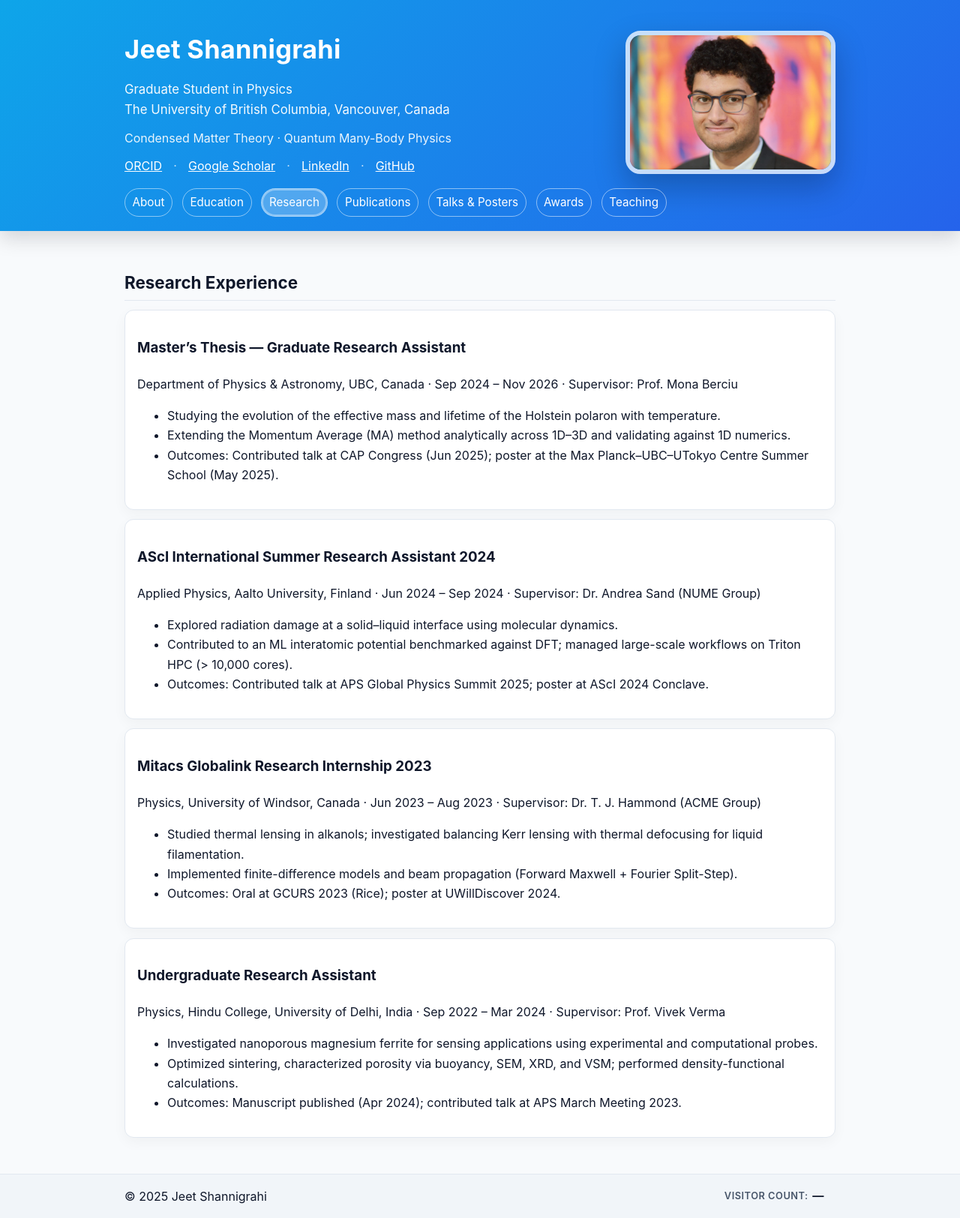
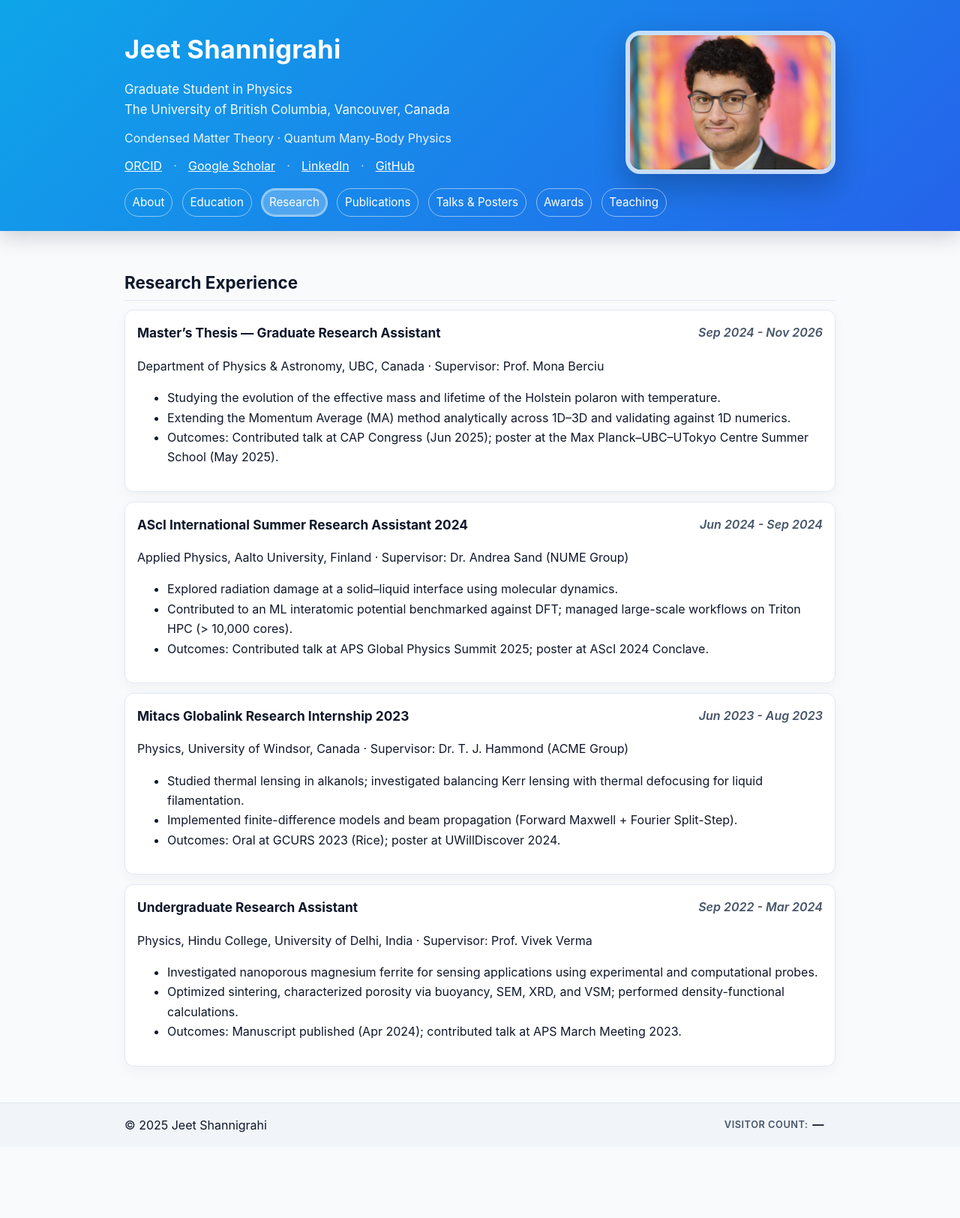
Before and after one commit to JeetShannigrahi21/JeetShannigrahi21.github.io, a Jekyll site: the page built from research/index.md, in a window 1280 px wide. Shown: the whole page at 75% size. Built offline with Jekyll 4.4.1, drawn with Linux system fonts in a browser that asks for light colours; after the commit the page ends 1529 px from its top, so only the background shows below that.

Commit message:
Align research titles with dates

```diff
--- a/assets/css/style.css
+++ b/assets/css/style.css
@@ -19,6 +19,9 @@ html,body{margin:0;padding:0;font-family:Inter,ui-sans-serif,system-ui,-apple-sy
 .section h2{font-size:1.4rem;margin-bottom:.5rem;padding-bottom:.25rem;border-bottom:1px solid var(--line)}
 .items{margin:0;padding-left:1.2rem}.items li{margin:.3rem 0}
 .card{background:var(--card);border:1px solid var(--line);border-radius:12px;padding:1rem;margin:.8rem 0 0;box-shadow:0 6px 18px rgba(2,6,23,.04)}
+.card-header{display:flex;justify-content:space-between;align-items:flex-start;gap:.9rem;flex-wrap:wrap}
+.card-header h3{margin:0;font-size:1.08rem}
+.card-header .date{color:var(--muted);font-style:italic;font-weight:600;white-space:nowrap}
 .table-wrap{overflow-x:auto}
 table{width:100%;border-collapse:collapse;background:var(--card);border:1px solid var(--line);border-radius:8px}
 thead th{background:#f1f5f9;text-align:left;padding:.6rem;font-weight:600}
--- a/research/index.md
+++ b/research/index.md
@@ -6,8 +6,11 @@ title: Research
 <section id="research" class="section">
   <h2>Research Experience</h2>
   <article class="card">
-    <h3>Master’s Thesis — Graduate Research Assistant</h3>
-    <p class="meta">Department of Physics &amp; Astronomy, UBC, Canada · Sep 2024 &ndash; Nov 2026 · Supervisor: Prof. Mona Berciu</p>
+    <div class="card-header">
+      <h3>Master’s Thesis — Graduate Research Assistant</h3>
+      <span class="date">Sep 2024 - Nov 2026</span>
+    </div>
+    <p class="meta">Department of Physics &amp; Astronomy, UBC, Canada · Supervisor: Prof. Mona Berciu</p>
     <ul>
       <li>Studying the evolution of the effective mass and lifetime of the Holstein polaron with temperature.</li>
       <li>Extending the Momentum Average (MA) method analytically across 1D&ndash;3D and validating against 1D numerics.</li>
@@ -16,8 +19,11 @@ title: Research
   </article>
 
   <article class="card">
-    <h3>AScI International Summer Research Assistant 2024</h3>
-    <p class="meta">Applied Physics, Aalto University, Finland · Jun 2024 &ndash; Sep 2024 · Supervisor: Dr. Andrea Sand (NUME Group)</p>
+    <div class="card-header">
+      <h3>AScI International Summer Research Assistant 2024</h3>
+      <span class="date">Jun 2024 - Sep 2024</span>
+    </div>
+    <p class="meta">Applied Physics, Aalto University, Finland · Supervisor: Dr. Andrea Sand (NUME Group)</p>
     <ul>
       <li>Explored radiation damage at a solid&ndash;liquid interface using molecular dynamics.</li>
       <li>Contributed to an ML interatomic potential benchmarked against DFT; managed large-scale workflows on Triton HPC (&gt; 10,000 cores).</li>
@@ -26,8 +32,11 @@ title: Research
   </article>
 
   <article class="card">
-    <h3>Mitacs Globalink Research Internship 2023</h3>
-    <p class="meta">Physics, University of Windsor, Canada · Jun 2023 &ndash; Aug 2023 · Supervisor: Dr. T. J. Hammond (ACME Group)</p>
+    <div class="card-header">
+      <h3>Mitacs Globalink Research Internship 2023</h3>
+      <span class="date">Jun 2023 - Aug 2023</span>
+    </div>
+    <p class="meta">Physics, University of Windsor, Canada · Supervisor: Dr. T. J. Hammond (ACME Group)</p>
     <ul>
       <li>Studied thermal lensing in alkanols; investigated balancing Kerr lensing with thermal defocusing for liquid filamentation.</li>
       <li>Implemented finite-difference models and beam propagation (Forward Maxwell + Fourier Split-Step).</li>
@@ -36,8 +45,11 @@ title: Research
   </article>
 
   <article class="card">
-    <h3>Undergraduate Research Assistant</h3>
-    <p class="meta">Physics, Hindu College, University of Delhi, India · Sep 2022 &ndash; Mar 2024 · Supervisor: Prof. Vivek Verma</p>
+    <div class="card-header">
+      <h3>Undergraduate Research Assistant</h3>
+      <span class="date">Sep 2022 - Mar 2024</span>
+    </div>
+    <p class="meta">Physics, Hindu College, University of Delhi, India · Supervisor: Prof. Vivek Verma</p>
     <ul>
       <li>Investigated nanoporous magnesium ferrite for sensing applications using experimental and computational probes.</li>
       <li>Optimized sintering, characterized porosity via buoyancy, SEM, XRD, and VSM; performed density-functional calculations.</li>
```
